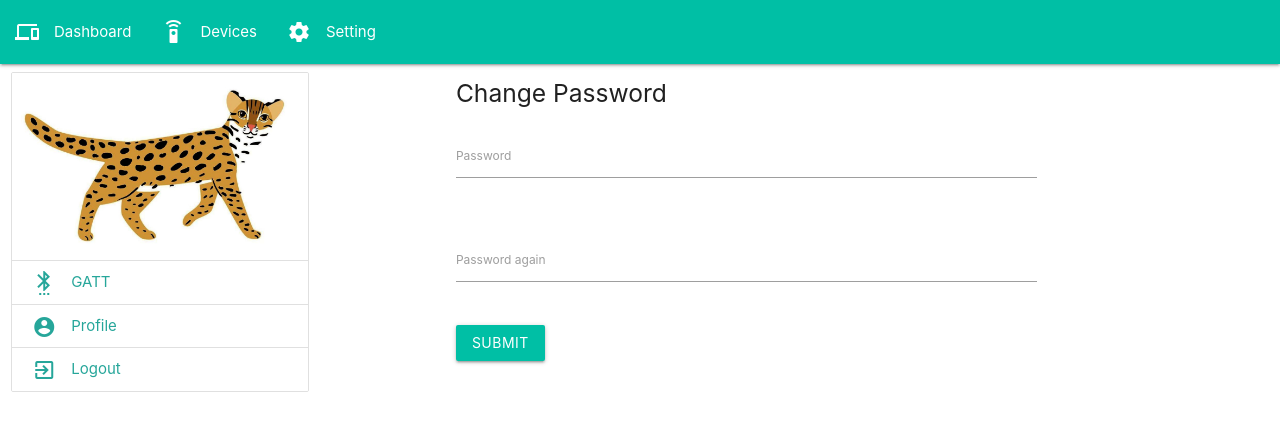
After one commit to sepfy/IoT-Monitor, a Flask app: page /setting/profile in a window 1280 px wide. The commit adds this page. Shown: the top 431 px of the page. Run offline with Flask 2, Linux system fonts and the light colour scheme; a user stored in the database is signed in; some libraries are stand-ins or nearby versions.

Commit message:
gatt settings

```diff
--- a/application.py
+++ b/application.py
@@ -95,25 +95,6 @@ def device_setting():
     return redirect("/device")
   return render_template('device.html', form=form)
 
-@app.route('/ble_type', methods=['GET', 'POST'])
-@login_required
-def device_type():
-  form = TypeForm()
-  if form.validate_on_submit():
-    services = []
-
-    for service in form.services.data:
-      characs = []
-      for charac in service["characs"]:
-        characs.append({"uuid": charac["uuid"], "desc": charac["desc"]})
-      services.append({"uuid": service["uuid"], "characs": characs})
-
-    typedb.put_dict(form.name.data, services)
-
-    return redirect("/setting")
-  return render_template('device_type.html', form=form)
-
-
 
 
 
@@ -134,13 +115,54 @@ def device_deletion():
   return redirect("/device")
 
 
-@app.route('/setting', methods=['GET', 'POST'])
+@app.route('/setting')
 @login_required
 def setting():
+  return redirect("/setting/gatt")
+
+@app.route('/setting/gatt', methods=['GET', 'POST'])
+@login_required
+def setting_gatt():
+  gatts = typedb.getall()
+  return render_template('setting/gatt.html', gatts=gatts)
+
+@app.route('/setting/profile', methods=['GET', 'POST'])
+@login_required
+def setting_profile():
   form = ProfileForm()
   if form.validate_on_submit():
     pass
-  return render_template('setting.html', form=form)
+  return render_template('setting/setting.html', form=form)
+
+
+@app.route('/setting/gatt/add', methods=['GET', 'POST'])
+@login_required
+def setting_gatt_add():
+  form = TypeForm()
+  if form.validate_on_submit():
+    services = []
+
+    for service in form.services.data:
+      characs = []
+      for charac in service["characs"]:
+        characs.append({"uuid": charac["uuid"], "desc": charac["desc"]})
+      services.append({"uuid": service["uuid"], "characs": characs})
+
+    typedb.put_dict(form.name.data, services)
+
+    return redirect("/setting")
+  return render_template('setting/gatt_add.html', form=form)
+
+@app.route('/gatt_deletion', methods=['GET', 'POST'])
+@login_required
+def gatt_deletion():
+  gattid = request.args.get('id')
+  typedb.delete(gattid)
+  return redirect("/setting/gatt")
+
+
+
+
 
 def emit_iot():
   scanner = Scanner().withDelegate(ScanDelegate())
--- a/requirement.txt
+++ b/requirement.txt
@@ -1,6 +1,4 @@
 bluepy==1.3.0
-boto3==1.9.151
-botocore==1.12.151
 Click==7.0
 docutils==0.14
 Flask==1.0.3
--- a/templates/device_type.html
+++ b/templates/setting/gatt_add.html
@@ -5,7 +5,7 @@
 {% include 'nav.html' %}
 
 <div class="container">
-  <form action="/ble_type" method="POST">
+  <form action="/setting/gatt/add" method="POST">
     {{ form.csrf_token }}
     <label style="font-size:20px"> <b>Type name: </label>
     <div class="input-field inline">
--- a/templates/setting.html
+++ b/templates/setting/setting.html
@@ -6,21 +6,11 @@
 
 <div class="row">
   <div class="col s12 l3">
-    <div class="collection">
-      <div class="collection-item row valign-wrapper">
-        <img src="/static/images/LeopardCat3.jpg" alt="" class="responsive-img">
-      </div>
-      <a href="#modal1" class="collection-item modal-trigger"><i class="material-icons left">vpn_key</i>Password</a>
-      <a href="/ble_type" class="collection-item"><i class="material-icons left">settings_bluetooth</i>Edit BLE type</a>
-      <a href="/logout" class="collection-item"><i class="material-icons left">exit_to_app</i>Logout</a>
-    </div>
+    {% include 'setting/side.html' %}
   </div>
-</div>
 
-
-<div id="modal1" class="modal">
-  <div class="modal-content">
-    <form action="/setting" method="POST">
+  <div class="col s12 l8">
+    <form class="container" action="/setting" method="POST">
       {{ form.csrf_token }}
       <h5>Change Password</h5>
       <input name="username" value="{{current_user.id}}" style="display:none">
--- /dev/null
+++ b/templates/setting/side.html
@@ -0,0 +1,8 @@
+<div class="collection">
+  <div class="collection-item row valign-wrapper">
+    <img src="/static/images/LeopardCat3.jpg" alt="" class="responsive-img">
+  </div>
+  <a href="/setting/gatt" class="collection-item"><i class="material-icons left">settings_bluetooth</i>GATT</a>
+  <a href="/setting/profile" class="collection-item"><i class="material-icons left">account_circle</i>Profile</a>
+  <a href="/logout" class="collection-item"><i class="material-icons left">exit_to_app</i>Logout</a>
+</div>
```
Also changed, not shown: templates/device_list.html (+18 -8 lines), templates/setting/gatt.html (added, +54 -0 lines), templates/setting_side.html (deleted, +0 -9 lines), 1 other file.
